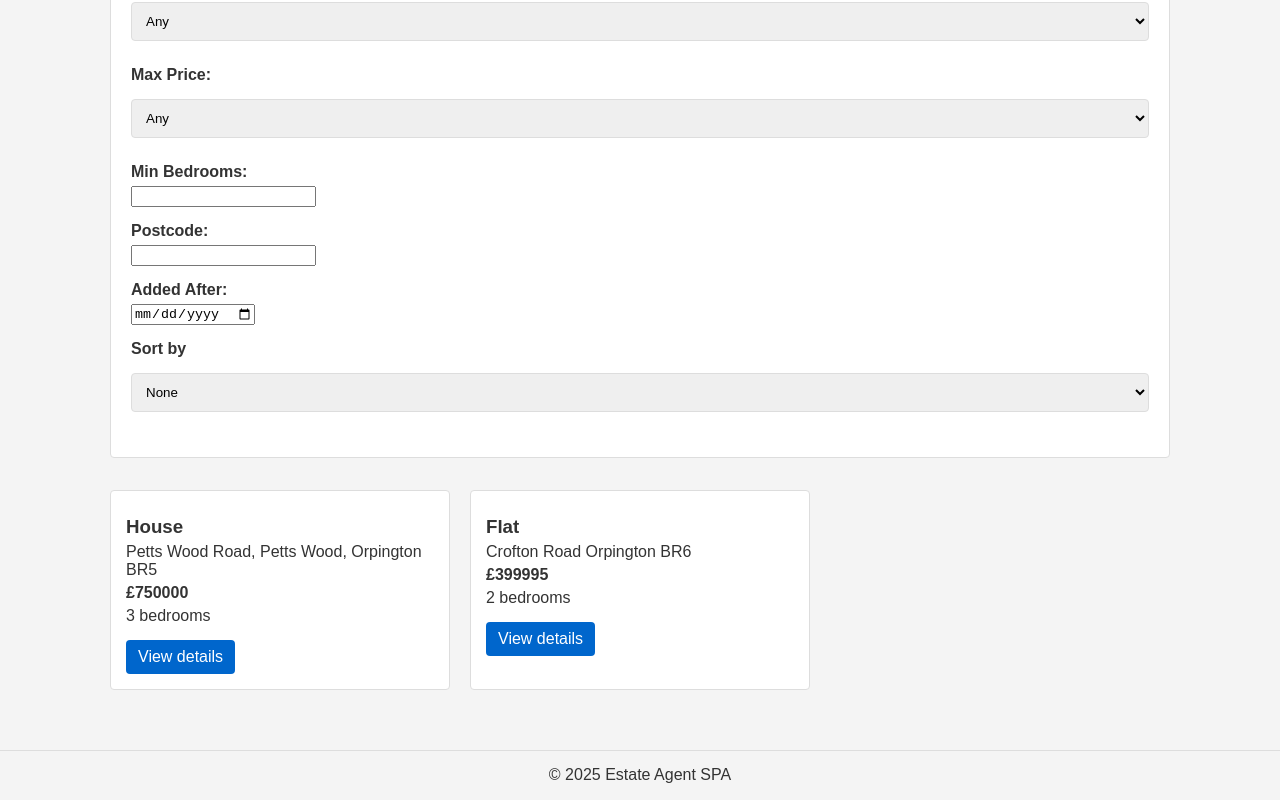
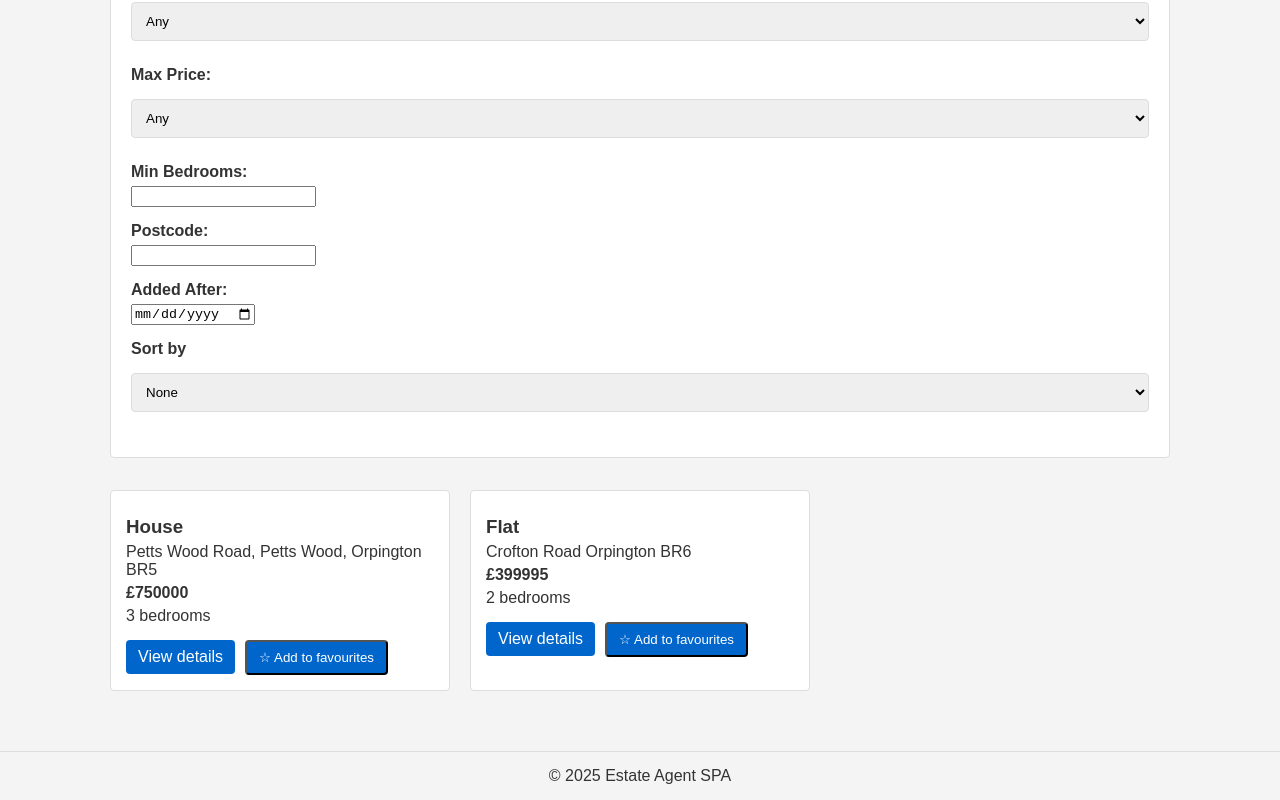
Before and after one commit to tolmir-git/estate-agent-spa, a React (Vite) app: page / in a window 1280 px wide. Shown: the part 379-1179 px from the top of the page. Built offline with nearby package versions, Linux system fonts and the light colour scheme.

Commit message:
added favourites, improved propertyDetails's ui, fixed few bugs

```diff
--- a/src/components/PropertyCard.jsx
+++ b/src/components/PropertyCard.jsx
@@ -1,6 +1,6 @@
 import { Link } from "react-router-dom";
 
-function PropertyCard({ property }) {
+function PropertyCard({ property, isFavourite, toggleFavourite }) {
   return (
     <div className="property-card">
 
@@ -14,6 +14,13 @@ function PropertyCard({ property }) {
       <Link to={`/property/${property.id}`} className="button">
       View details
       </Link>
+      <button
+      onClick={toggleFavourite}
+      className="button"
+      style={{ marginLeft: "10px" }}
+      >
+      {isFavourite ? "★ Favourite" : "☆ Add to favourites"}
+    </button>
 
     </div>
   );
--- a/src/index.css
+++ b/src/index.css
@@ -85,11 +85,12 @@ a {
 }
 .button {
   display: inline-block;
-  padding: 10px 15px;
+  padding: 8px 12px;
   background-color: #0066cc;
   color: #fff;
   text-decoration: none;
   border-radius: 4px;
+  margin-top:10px;
 }
 .button:hover {
   background-color: #004999;
--- a/src/pages/SearchPage.jsx
+++ b/src/pages/SearchPage.jsx
@@ -5,8 +5,8 @@ import PropertyCard from "../components/PropertyCard";
 
 function SearchPage() {
   const properties = propertiesData.properties;
+  const [favourites, setFavourites] = useState([]);
   const [sortBy, setSortBy] = useState("");
-
   const [filters, setFilters] = useState({
     type: "",
     minPrice: "",
@@ -15,6 +15,7 @@ function SearchPage() {
     postcode: "",
     addedAfter: "",
 });
+
     function getPropertyDate(property) {
   const { year, month, day } = property.added;
 
@@ -162,15 +163,24 @@ function SearchPage() {
         </p>
 )}
 
+
       </div>
 
       {/* PROPERTY LIST */}
       <div className="property-grid">
         {sortedProperties.map((property) => (
             <PropertyCard
-                key={property.id}
-                property={property}
-            />
+        key={property.id}
+        property={property}
+        isFavourite={favourites.includes(property.id)}
+        toggleFavourite={() =>
+          setFavourites((prev) =>
+            prev.includes(property.id)
+              ? prev.filter((id) => id !== property.id)
+              : [...prev, property.id]
+          )
+        }
+      />
         ))}
 
       </div>
```
